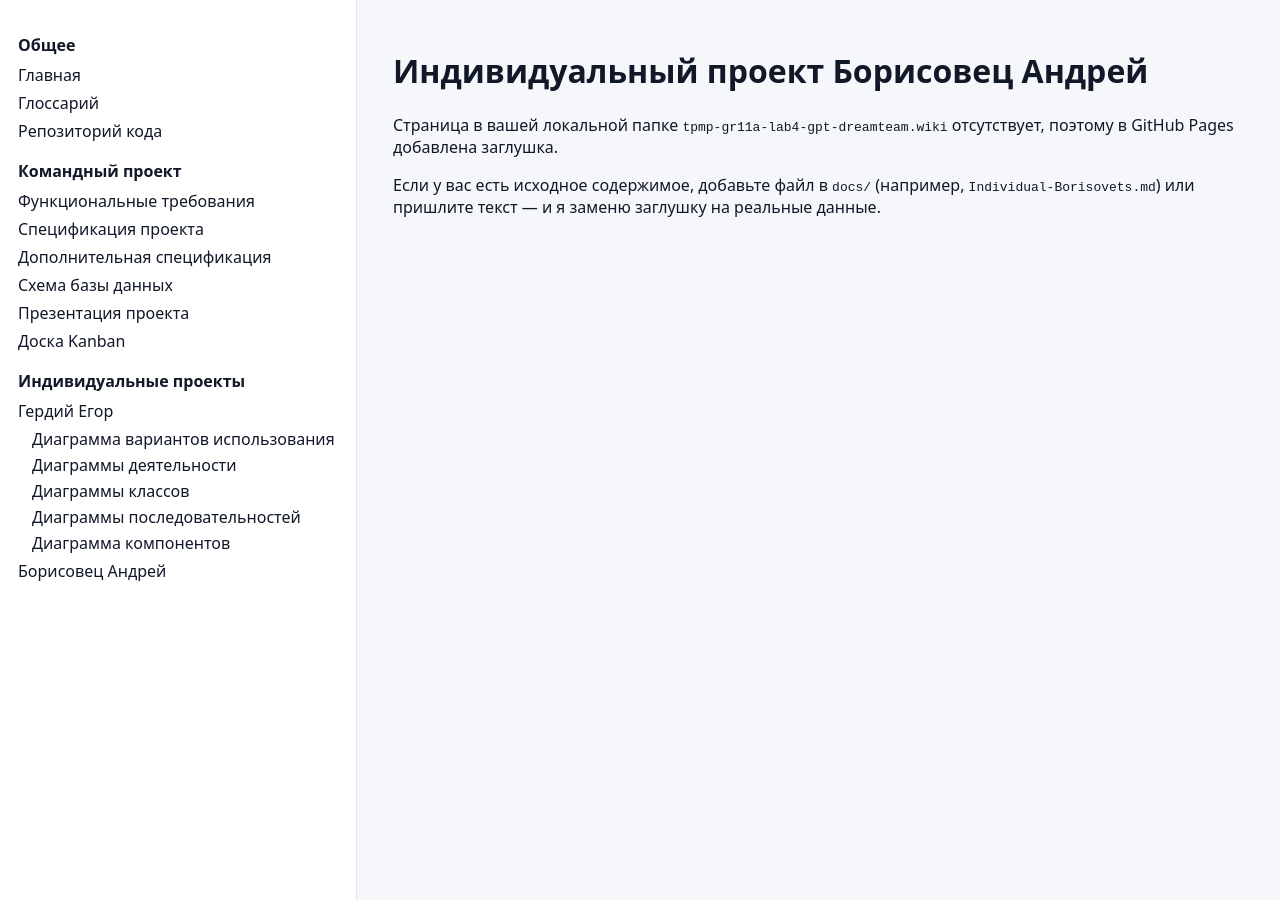
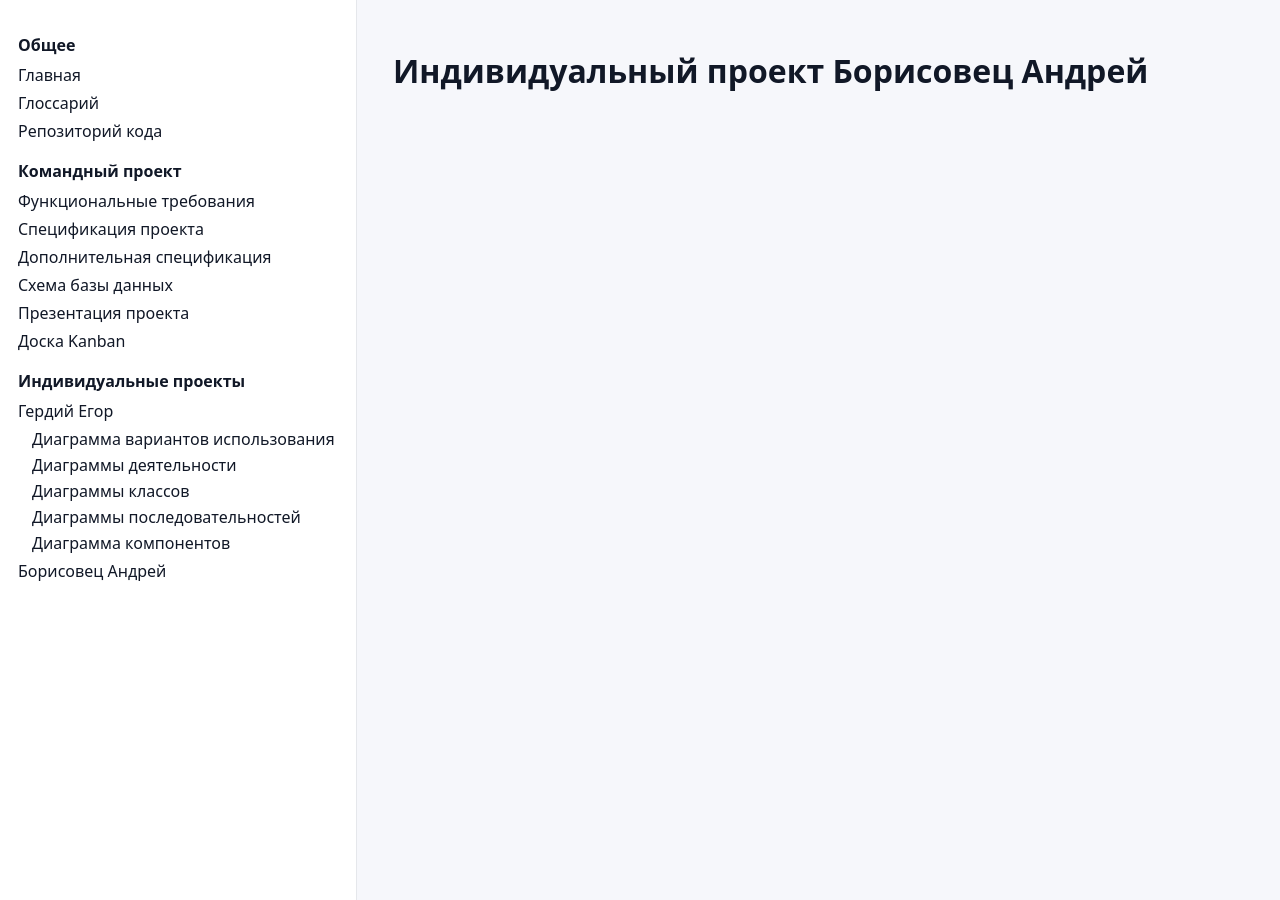
Before and after one commit to VerogoR/tpmp-gr11-lab4-GPT-Dreamteam, a Jekyll site: the page built from docs/Individual-Borisovets.md, in a window 1280 px wide and 900 px high. Built offline with Jekyll 4.4.1, drawn with Linux system fonts in a browser that asks for light colours; our own code applies the rules of GitHub Pages for plain Markdown files.

Commit message:
Update Individual-Borisovets.md

```diff
--- a/docs/Individual-Borisovets.md
+++ b/docs/Individual-Borisovets.md
@@ -3,7 +3,3 @@ layout: page
 ---
 
 # Индивидуальный проект Борисовец Андрей
-
-Страница в вашей локальной папке `tpmp-gr11a-lab4-gpt-dreamteam.wiki` отсутствует, поэтому в GitHub Pages добавлена заглушка.
-
-Если у вас есть исходное содержимое, добавьте файл в `docs/` (например, `Individual-Borisovets.md`) или пришлите текст — и я заменю заглушку на реальные данные.
```
